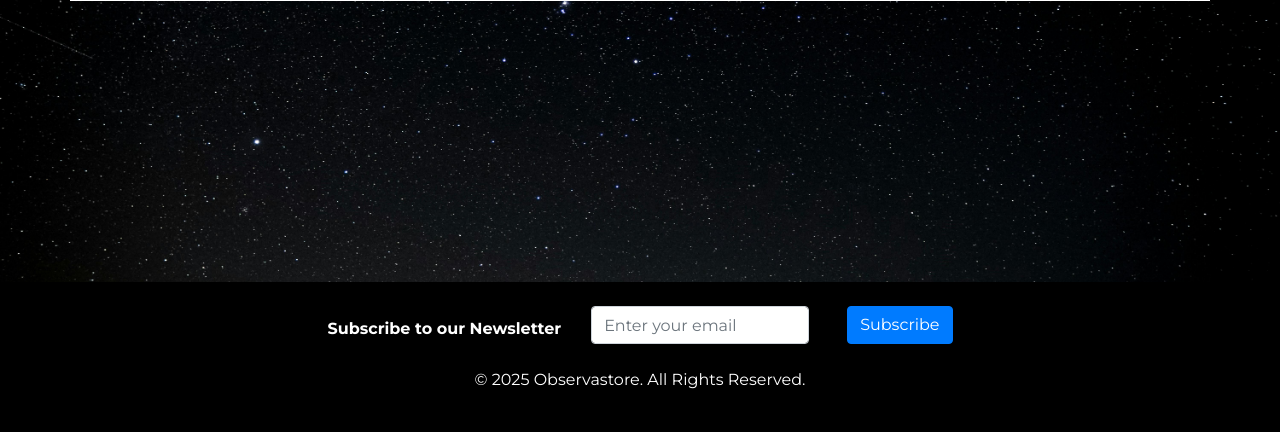
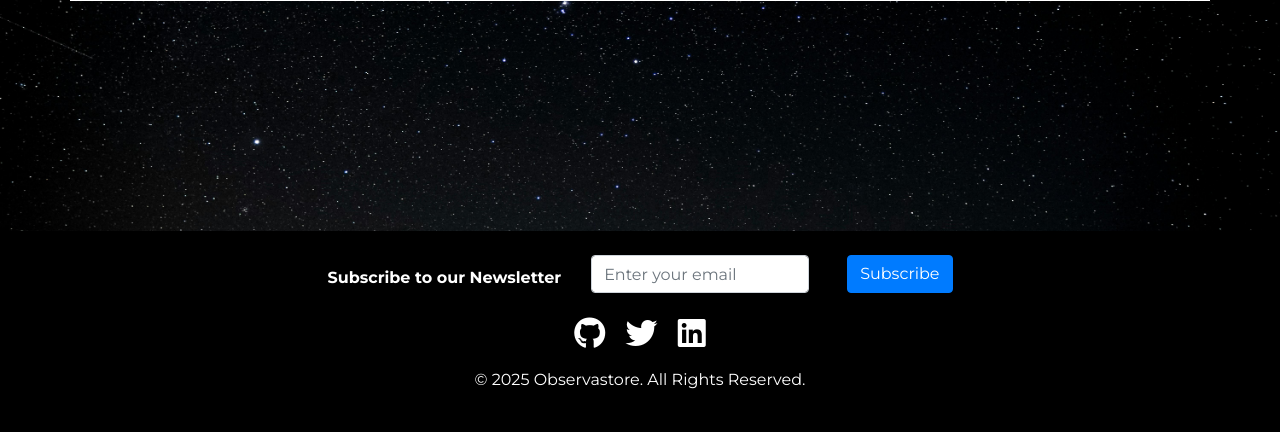
Before and after one commit to mahidaCodeTrained/observastore, a Django app: page /bag/ in a window 1280 px wide. Shown: the part 368-800 px from the top of the page. Run offline with Django 5.2, Linux system fonts and the light colour scheme; some libraries are stand-ins or nearby versions.

Commit message:
add social media links to footer

```diff
--- a/templates/base.html
+++ b/templates/base.html
@@ -149,7 +149,7 @@
         {% endblock %}
     </div>
 
-    <footer class="text-center py-4">
+    <footer class="text-center py-4 text-white">
         <div class="container">
             <form method="POST" action="{% url 'newsletter_subscribe' %}" class="form-inline justify-content-center">
                 {% csrf_token %}
@@ -166,6 +166,20 @@
                     </div>
                 </div>
             </form>
+
+            <!-- Social Media Links -->
+            <div class="mt-3">
+                <a href="https://github.com/yourgithubusername" target="_blank" class="mx-2 text-white" rel="github">
+                    <i class="fab fa-github fa-2x"></i>
+                </a>
+                <a href="https://twitter.com/yourtwitterhandle" target="_blank" class="mx-2 text-white" rel="twitter">
+                    <i class="fab fa-twitter fa-2x"></i>
+                </a>
+                <a href="https://www.linkedin.com/in/yourlinkedin" target="_blank" class="mx-2 text-white" rel="linkedin">
+                    <i class="fab fa-linkedin fa-2x"></i>
+                </a>
+            </div>
+
             <p class="mt-3">&copy; 2025 Observastore. All Rights Reserved.</p>
         </div>
     </footer>
```
